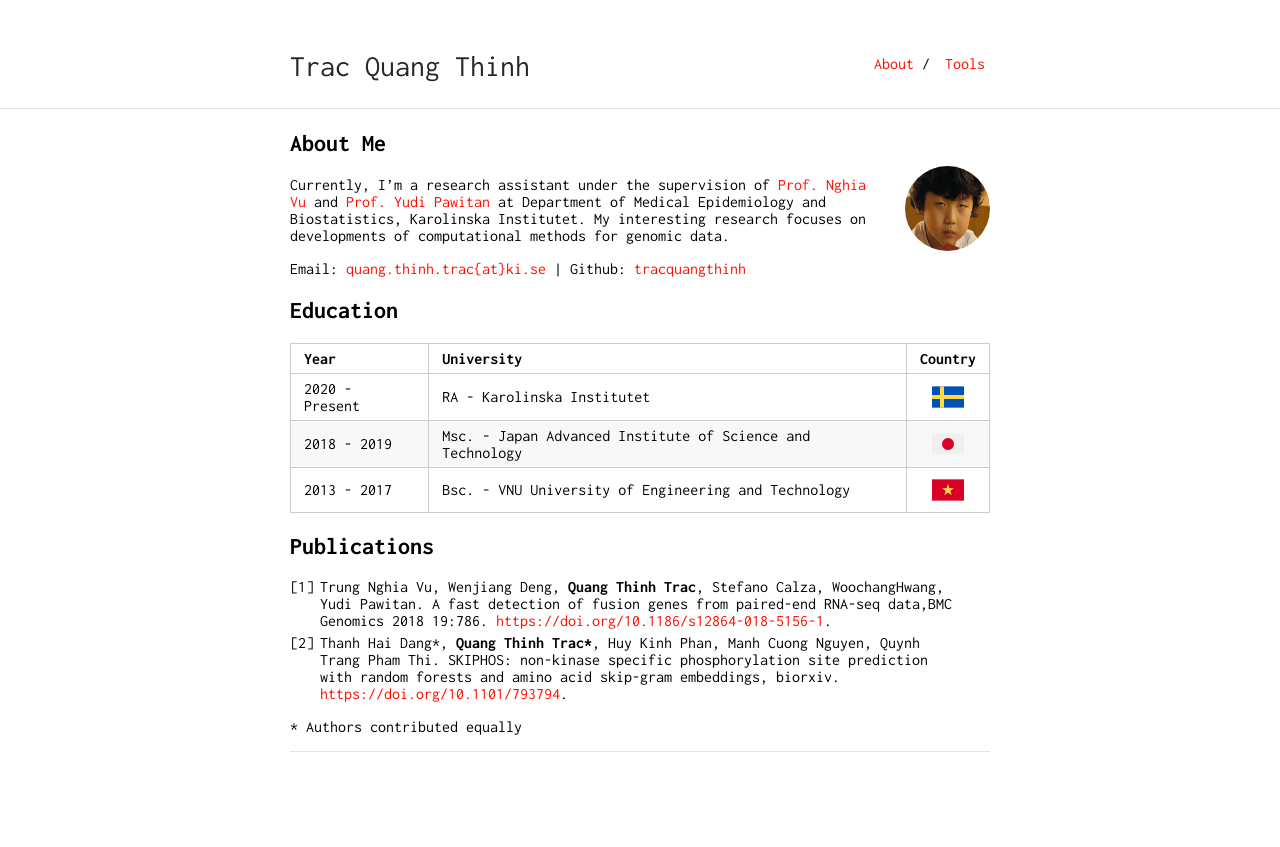
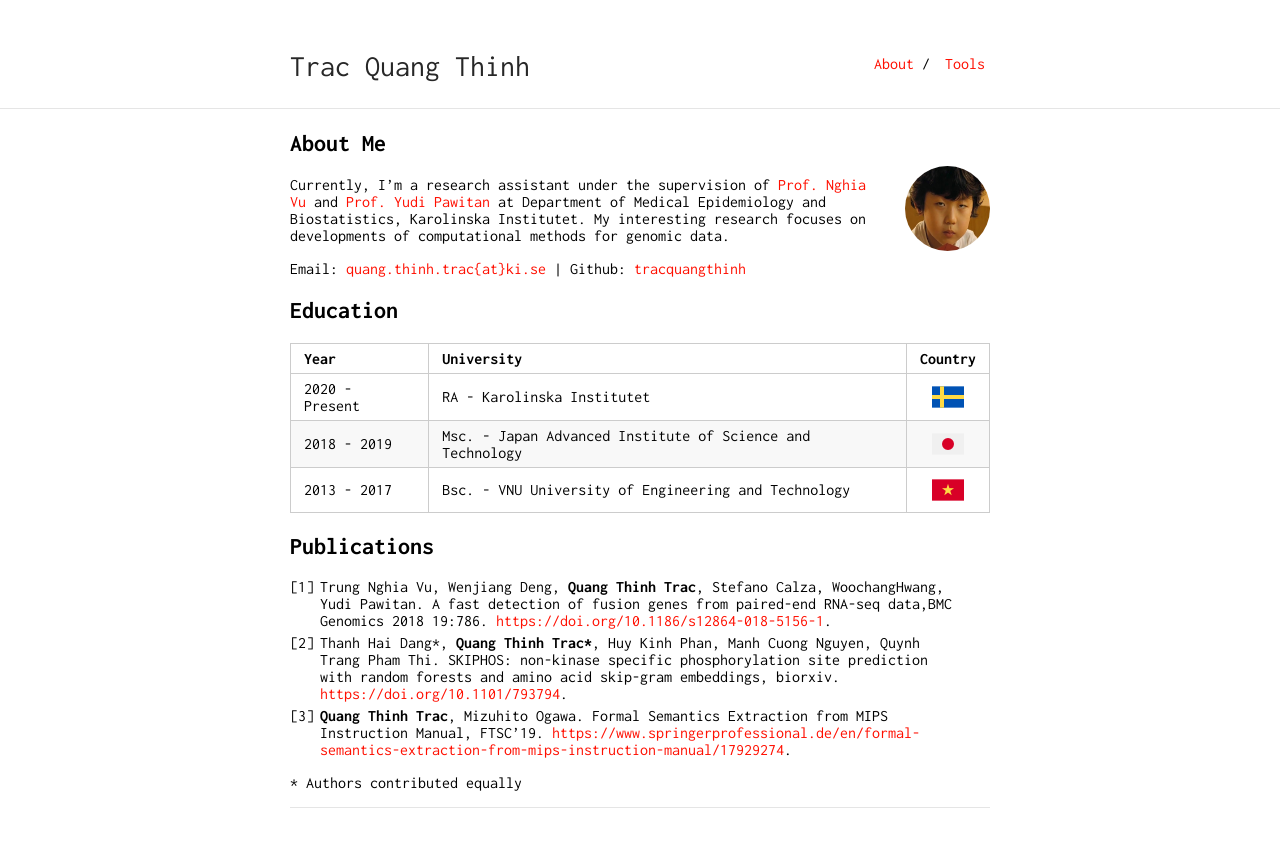
Before and after one commit to tracquangthinh/tracquangthinh.github.io, a Jekyll site: the page built from index.md, in a window 1280 px wide. Shown: the top 847 px of the page. Built offline with Jekyll 4.4.1, drawn with Linux system fonts in a browser that asks for light colours; our own code applies the rules of GitHub Pages for plain Markdown files.

Commit message:
Update index.md

```diff
--- a/index.md
+++ b/index.md
@@ -26,6 +26,7 @@ Year | University | Country
 
 1. Trung Nghia Vu, Wenjiang Deng, **Quang Thinh Trac**, Stefano Calza, WoochangHwang, Yudi Pawitan. A fast detection of fusion genes from paired-end RNA-seq data,BMC Genomics 2018 19:786. <a href="https://doi.org/10.1186/s12864-018-5156-1">https://doi.org/10.1186/s12864-018-5156-1</a>.
 2. Thanh Hai Dang\*, **Quang Thinh Trac\***, Huy Kinh Phan, Manh Cuong Nguyen, Quynh Trang Pham Thi. SKIPHOS: non-kinase specific phosphorylation site prediction with random forests and amino acid skip-gram embeddings, biorxiv. <a href="https://doi.org/10.1101/793794">https://doi.org/10.1101/793794</a>.
+3. **Quang Thinh Trac**, Mizuhito Ogawa. Formal Semantics Extraction from MIPS Instruction Manual, FTSC'19. <a href="https://www.springerprofessional.de/en/formal-semantics-extraction-from-mips-instruction-manual/17929274">https://www.springerprofessional.de/en/formal-semantics-extraction-from-mips-instruction-manual/17929274</a>.
 
 \* Authors contributed equally
 
```
